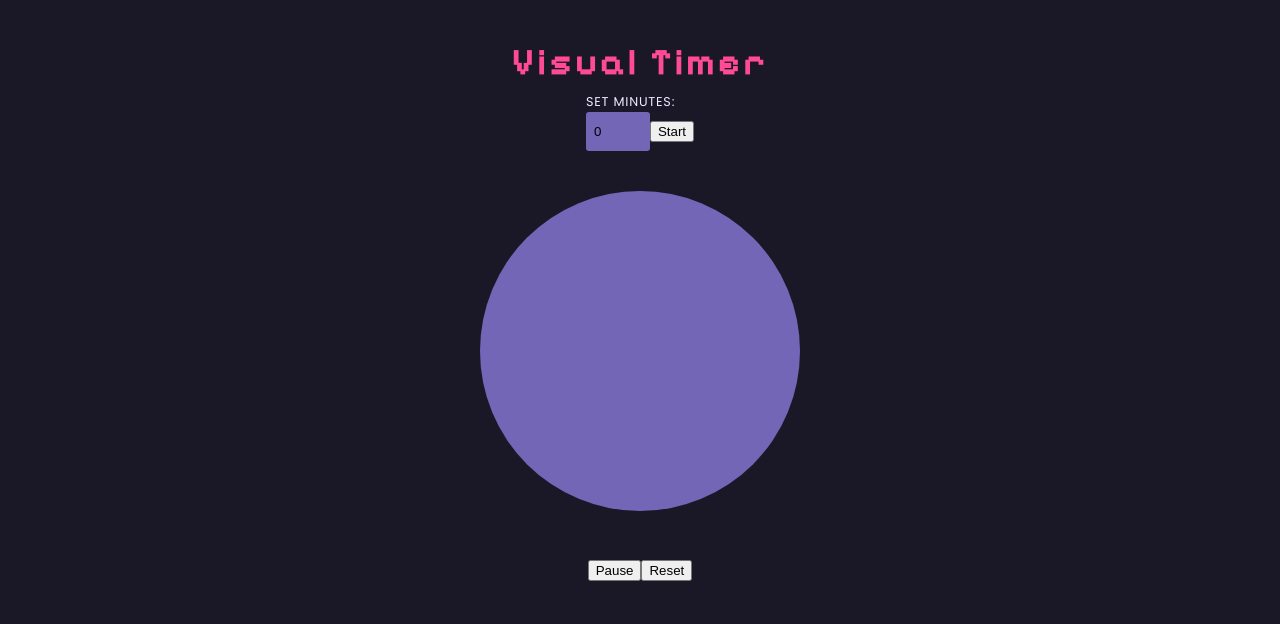
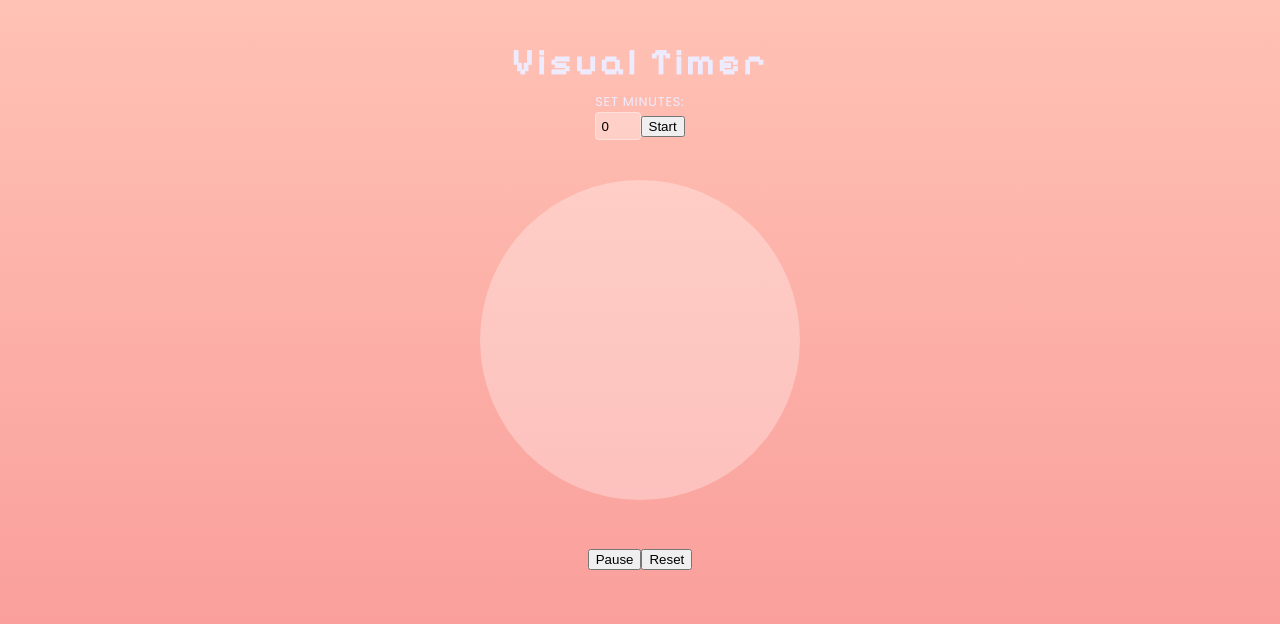
Before and after one commit to msunji/visual-timer, a Vue app: page / in a window 1280 px wide. Shown: the top 624 px of the page. Built offline with nearby package versions, Linux system fonts and the light colour scheme.

Commit message:
Change styling for colours, input

```diff
--- a/src/assets/base.css
+++ b/src/assets/base.css
@@ -1,14 +1,15 @@
 @import url('https://fonts.googleapis.com/css2?family=Pixelify+Sans:wght@400..700&family=Poppins:ital,wght@0,100;0,200;0,300;0,400;0,500;0,600;0,700;0,800;0,900;1,100;1,200;1,300;1,400;1,500;1,600;1,700;1,800;1,900&display=swap');
 
 :root {
-  --white: #ffffff;
+  --white: rgb(255, 255, 255);
   --white-purple: #eeebff;
   --black: #050517;
   --grey: #2b2b2b;
   --purple-dark: #1a1826;
   --purple-light: #7466b7;
   --green: #2bdd9b;
-  --pink: #ff4a95;
+  --salmon: #f89595;
+  --old-rose: #ffc2b4;
   --text-font: 'Poppins', sans-serif;
   --header-font: 'Pixelify Sans', sans-serif;
 }
@@ -34,7 +35,8 @@
 body {
   min-height: 100vh;
   color: var(--color-text);
-  background: var(--color-background);
+  background: var(--old-rose);
+  background: linear-gradient(180deg, var(--old-rose) 0%, var(--salmon) 100%);
   transition:
     color 0.5s,
     background-color 0.5s;
@@ -59,10 +61,3 @@ h1 {
   font-size: 2.5em;
   letter-spacing: 0.18rem;
 }
-
-input {
-  border: 0;
-  background: var(--purple-light);
-  border-radius: 3px;
-  padding: 0.75rem 0.5rem;
-}
--- a/src/assets/main.css
+++ b/src/assets/main.css
@@ -23,12 +23,32 @@
 }
 
 #timer {
-  height: 350px;
-  width: 350px;
+  height: 290px;
+  width: 290px;
   border-radius: 50%;
-  background: white;
+  background: transparent;
 }
 
 #outer-circle {
-  fill: var(--purple-light);
+  fill: var(--white);
+  opacity: 30%;
 }
+
+input::-webkit-outer-spin-button,
+input::-webkit-inner-spin-button {
+  -webkit-appearance: none;
+  margin: 0;
+}
+
+input[type='number'] {
+  -moz-appearance: textfield;
+}
+
+input[type='text'],
+input[type='number'] {
+  background-color: rgba(255, 255, 255, 0.31);
+  border: 1px solid rgba(255, 255, 255, 0.32);
+  padding: 0.32rem;
+  border-radius: 4px;
+  width: fit-content;
+}
```
